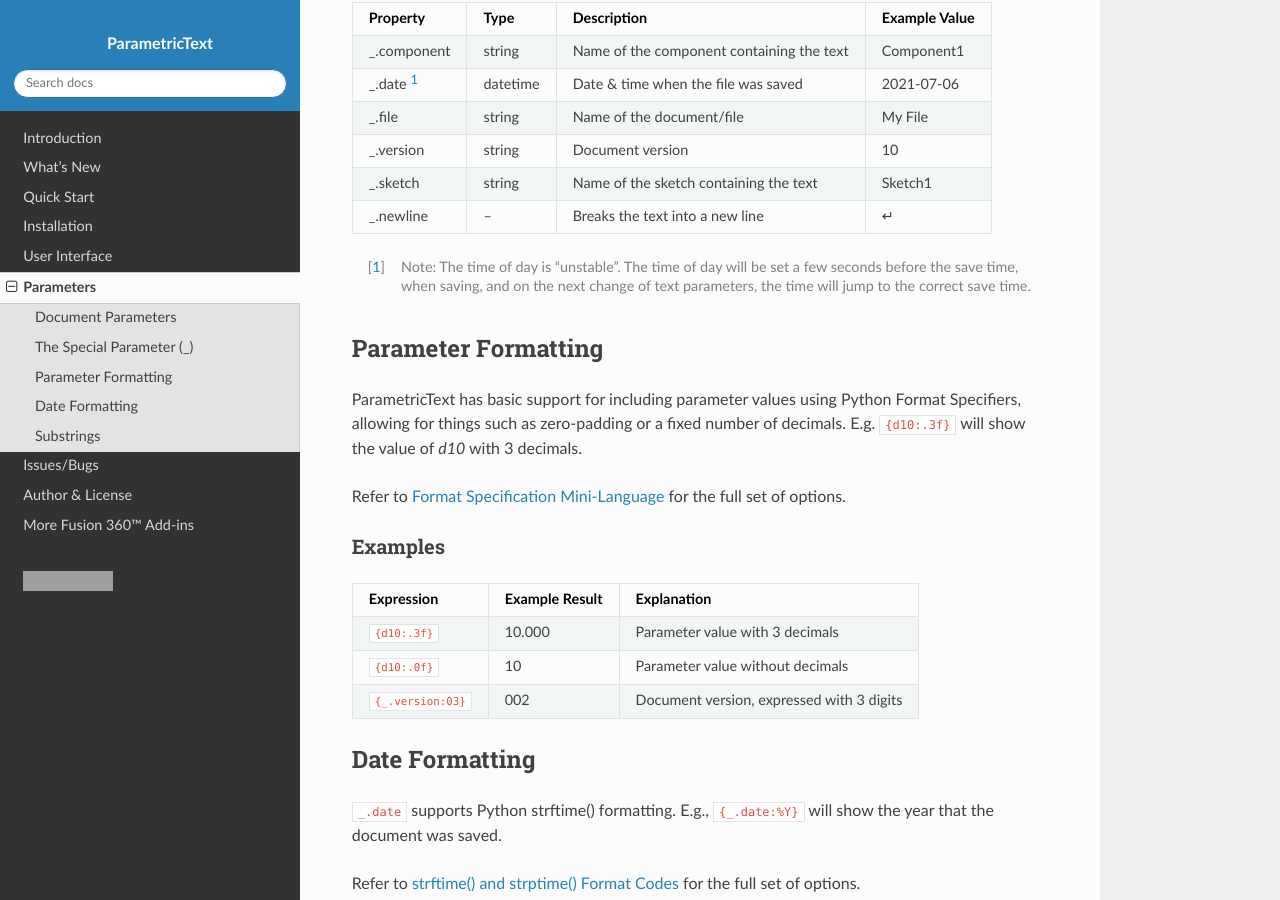
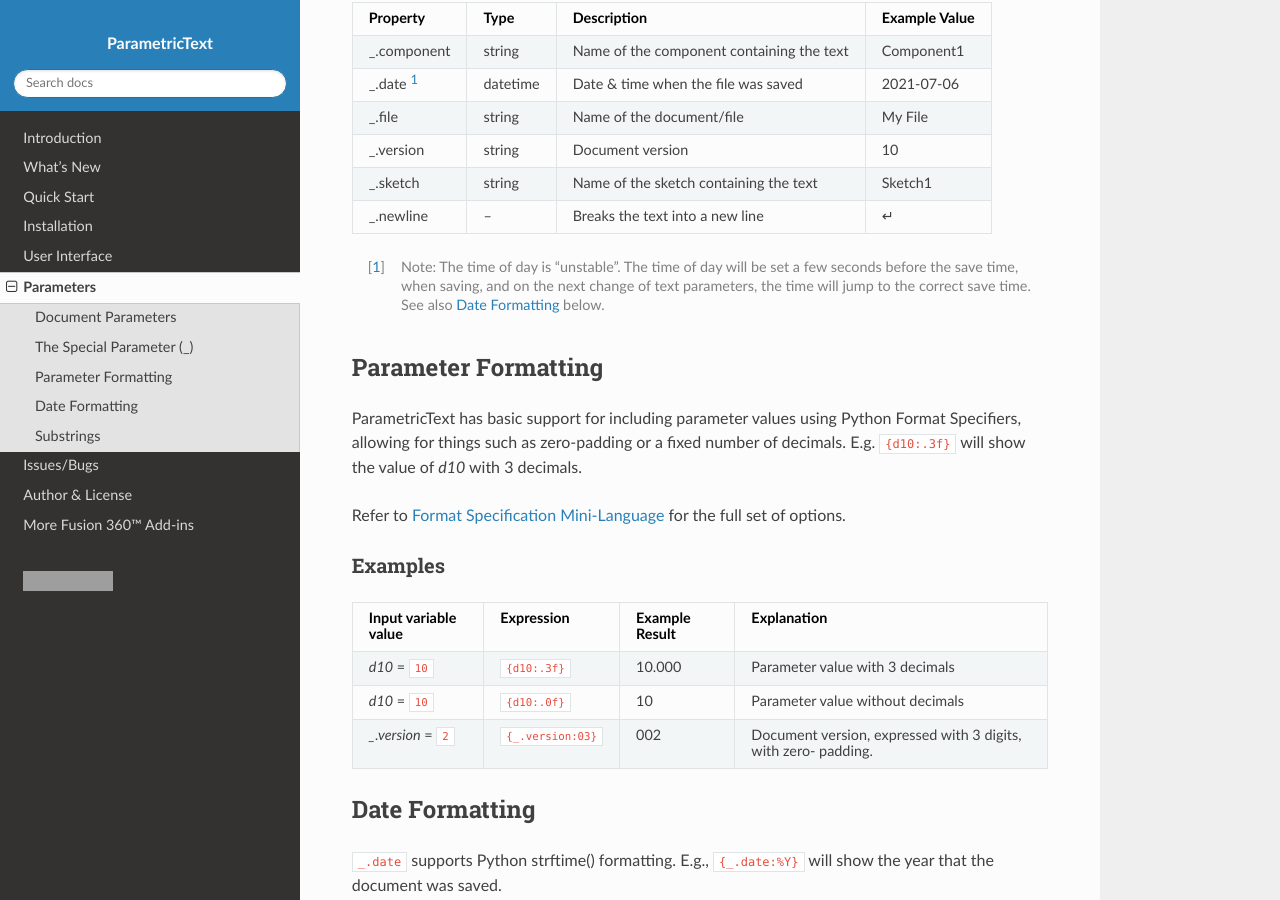
Before and after one commit to thomasa88/ParametricText, a Sphinx documentation site: the page built from docs/parameters.rst, in a window 1280 px wide and 900 px high, scrolled down 1176 px. Built offline with Sphinx 7.4.7 and the Read the Docs theme 2.0.0, drawn with Linux system fonts in a browser that asks for light colours; some of the changed text lies outside the part shown; grey boxes are pictures that could not be loaded.

Commit message:
Input values in formatting documentation. Copyright year.

```diff
--- a/docs/conf.py
+++ b/docs/conf.py
@@ -20,7 +20,7 @@
 # -- Project information -----------------------------------------------------
 
 project = 'ParametricText'
-copyright = '2021, Thomas Axelsson'
+copyright = '2021-2024, Thomas Axelsson'
 author = 'Thomas Axelsson'
 
 # The full version, including alpha/beta/rc tags
--- a/docs/parameters.rst
+++ b/docs/parameters.rst
@@ -89,7 +89,8 @@
 
 .. [#] Note: The time of day is “unstable”. The time of day will be set a few
    seconds before the save time, when saving, and on the next change of
-   text parameters, the time will jump to the correct save time.
+   text parameters, the time will jump to the correct save time. See also
+   `Date Formatting`_ below.
 
 Parameter Formatting
 --------------------
@@ -107,24 +108,25 @@
 Examples
 ^^^^^^^^
 
-+------------------+---------------+----------------------+
-|Expression        |Example Result |Explanation           |
-|                  |               |                      |
-+==================+===============+======================+
-|``{d10:.3f}``     | 10.000        |Parameter value with 3|
-|                  |               |decimals              |
-|                  |               |                      |
-|                  |               |                      |
-|                  |               |                      |
-+------------------+---------------+----------------------+
-|``{d10:.0f}``     | 10            |Parameter value       |
-|                  |               |without decimals      |
-|                  |               |                      |
-+------------------+---------------+----------------------+
-|``{_.version:03}``| 002           |Document version,     |
-|                  |               |expressed with 3      |
-|                  |               |digits                |
-+------------------+---------------+----------------------+
++-----------------------+------------------+---------------+----------------------+
+| Input variable value  |Expression        |Example Result |Explanation           |
+|                       |                  |               |                      |
++=======================+==================+===============+======================+
+| *d10* = ``10``        |``{d10:.3f}``     | 10.000        |Parameter value with 3|
+|                       |                  |               |decimals              |
+|                       |                  |               |                      |
+|                       |                  |               |                      |
+|                       |                  |               |                      |
++-----------------------+------------------+---------------+----------------------+
+| *d10* = ``10``        |``{d10:.0f}``     | 10            |Parameter value       |
+|                       |                  |               |without decimals      |
+|                       |                  |               |                      |
++-----------------------+------------------+---------------+----------------------+
+| *_.version* = ``2``   |``{_.version:03}``| 002           |Document version,     |
+|                       |                  |               |expressed with 3      |
+|                       |                  |               |digits, with zero-    |
+|                       |                  |               |padding.              |
++-----------------------+------------------+---------------+----------------------+
 
 Date Formatting
 ---------------
```
Also changed, not shown: other parts of docs/parameters.rst (+2 -2 lines).
